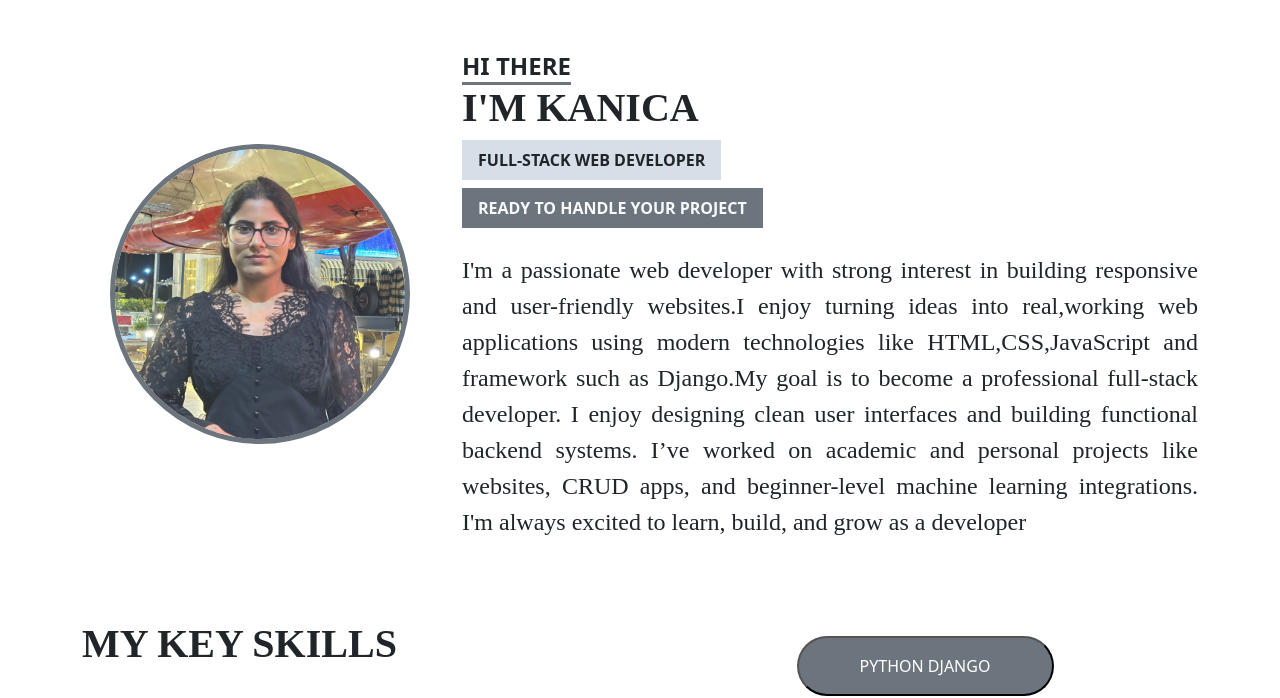
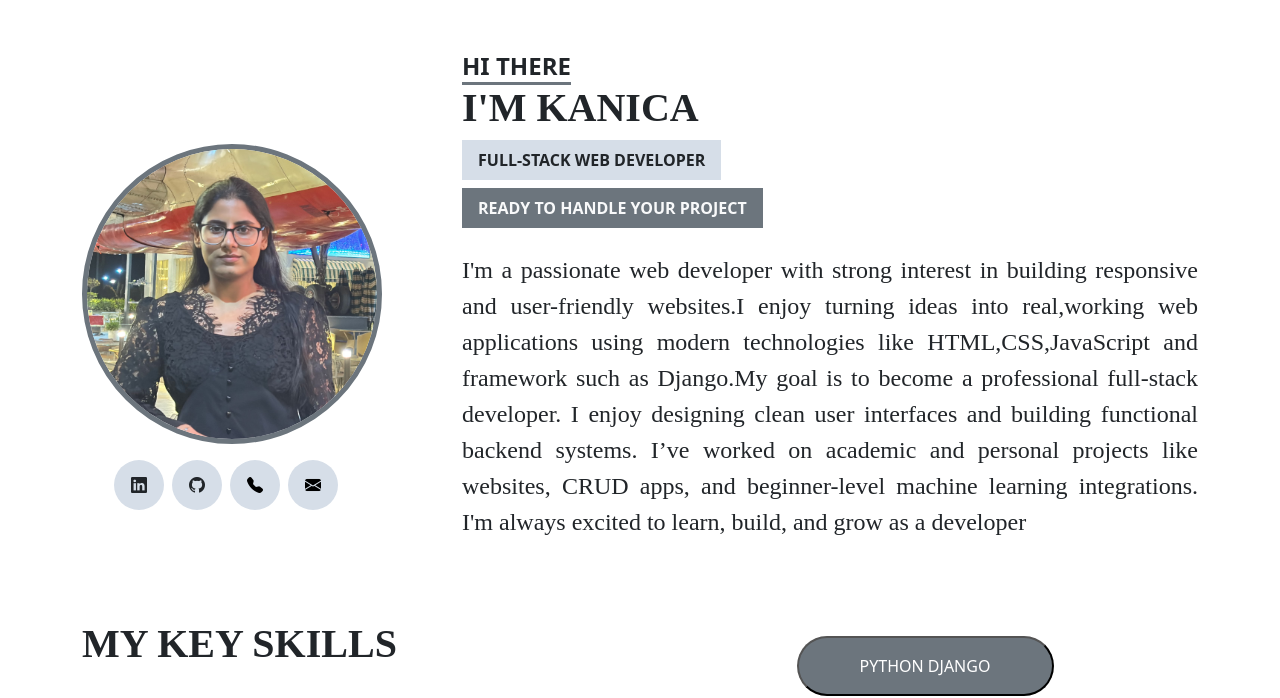
Before and after one commit to kanica312/Portfolio, a Django app: page / in a window 1280 px wide. Shown: the part 64-762 px from the top of the page. Run offline with Django 5.2, Linux system fonts and the light colour scheme; some libraries are stand-ins or nearby versions.

Commit message:
changes applied

```diff
--- a/app/templates/home.html
+++ b/app/templates/home.html
@@ -46,11 +46,36 @@
     </div>
   </nav>
   <section class="container py-5">
-    <div class="row">
-        <div class="col-4 text-center mt-5 pt-5">
+    <div class="row justify-content-center">
+        <div class="col-6 col-md-4  mt-5 pt-5">
             <img src="{% static '/IMAGES/me.jpeg' %}" class="rounded-circle border border-secondary border-5" alt="" height="300px" width="300px">
-        </div>
-        <div class="col-8">
+        <div class="d-none d-md-block ">
+            <div class="d-flex py-3 mx-4">
+
+            <div class="rounded-circle bg-grey text-dark d-flex justify-content-center align-items-center mx-2"
+            style="width:50px;height:50px;">
+
+               <a href="https://www.linkedin.com/in/kanica-sharma-202516376" class="text-dark"> <i class="bi bi-linkedin"></i></a>
+            </div>
+            <div class="rounded-circle bg-grey text-dark d-flex justify-content-center align-items-center"
+            style="width:50px;height:50px;">
+
+                <a href="https://github.com/kanica312" class="text-dark"><i class="bi bi-github"></i></a>
+            </div>
+            <div class="rounded-circle bg-grey text-dark d-flex justify-content-center align-items-center mx-2"
+            style="width:50px;height:50px;">
+
+               <a href="tel:+919888051083" class="text-black"> <i class="bi bi-telephone-fill"></i></a>
+            </div>
+            <div class="rounded-circle bg-grey text-dark d-flex justify-content-center align-items-center"
+            style="width:50px;height:50px;">
+
+               <a href="mailto:10kanica10aalex@gmail.com" class="text-black"> <i class="bi bi-envelope-fill"></i></a>
+            </div>
+            </div>
+          </div>
+          </div>
+        <div class="col-md-8">
             <span class="border-bottom border-secondary border-3 fw-bold fs-4">HI THERE</span>
             <H1 class="font-name fw-bold">I'M KANICA</H1>
             <span class="d-inline-block bg-grey fw-bold px-3 py-2 ">FULL-STACK WEB DEVELOPER</span><br>
@@ -94,7 +119,7 @@
       <h1 class="text-white font text-center display-5">Projects</h1>
 
       <div class="row justify-content-center my-5 gap-5">
-        <div class="col-4">
+        <div class="col-12 col-md-4">
           <div class="card w-100 zoom-img" style="min-width: 400px; min-height: 570px;">
 
             <img src="{% static '/IMAGES/68-farm-backyard-cartoon-background-vector-clipart.jpg'%}" class="card-img-top " alt="..."
@@ -113,7 +138,7 @@
           </div>
         </div>
 
-        <div class="col-4">
+        <div class="col-12 col-md-4">
           <div class="card w-100 zoom-img"style="min-width: 400px; min-height: 570px;">
             <img src="{% static '/IMAGES/WhatsApp Image 2026-02-04 at 5.11.24 PM.jpeg'%}" class="card-img-top" alt="..."
               style="height:280px">
@@ -131,7 +156,7 @@
       </div>
 
       <div class="row justify-content-center my-5 gap-5">
-        <div class="col-4">
+        <div class="col-12 col-md-4">
           <div class="card w-100 zoom-img" style="min-width: 400px; min-height: 570px;">
             <img src="{% static '/IMAGES/cart.png'%}" class="card-img-top" alt="..." style="height:280px">
             <div class="card-body">
@@ -147,7 +172,7 @@
           </div>
         </div>
 
-        <div class="col-4">
+        <div class="col-12 col-md-4">
           <div class="card w-100 zoom-img" style="min-width: 400px; min-height: 570px;">
             <img src="{% static '/IMAGES/download.jfif'%}"  class="card-img-top" alt="..." style="height:280px">
             <div class="card-body">
@@ -172,7 +197,7 @@
     <h3 class="font-name fw-bold mt-3 text-center">My<span class="font-intro fw-bold text-secondary">Academic and
         Professional</span> Journey</h3>
     <div class="row my-5 gap-5 justify-content-center">
-      <div class="col-5 p-5 bg-grey">
+      <div class="col-12 col-md-5 p-5 bg-grey">
 
         <h5><span class="bg-white rounded-circle p-2 me-2"><i class="bi bi-mortarboard-fill"></i> </span> Education</h5>
         <div class="mt-3 border-dark border-start p-3 ms-5">
@@ -196,7 +221,7 @@
 
 
       </div>
-      <div class="col-5 p-5 bg-grey">
+      <div class="col-12 col-md-5 p-5 bg-grey">
         <h5><span class="bg-white rounded-circle p-2 me-2"><i class="bi bi-briefcase-fill"></i> </span> Certifications
         </h5>
         <div class="mt-3 border-dark border-start p-3 ms-5">
```
